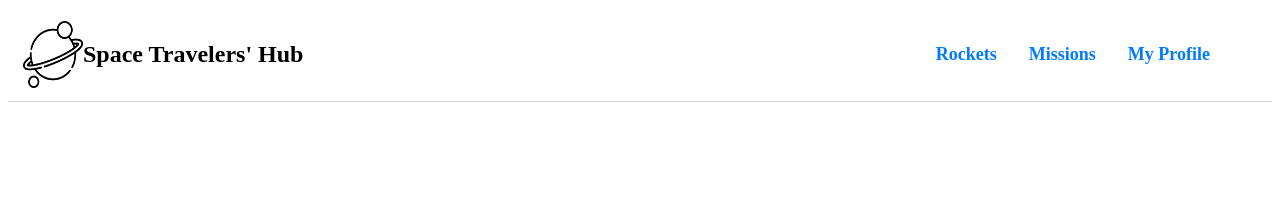
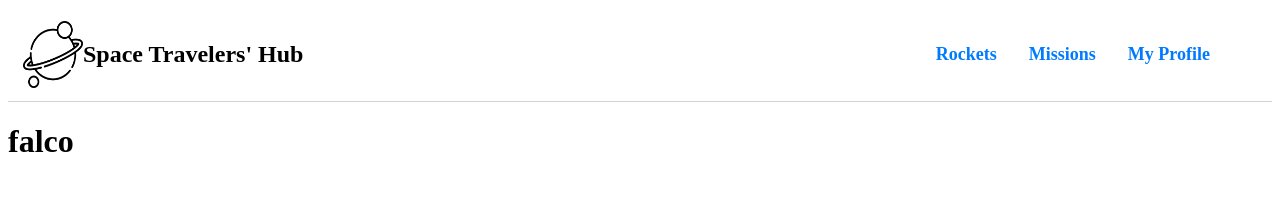
Before and after one commit to Fadahunsiseyi/spaceHub, a React (Create React App) app: page / in a window 1280 px wide. Shown: the top 210 px of the page. Built offline with nearby package versions, Linux system fonts and the light colour scheme.

Commit message:
Restructure header and layout

```diff
--- a/src/App.js
+++ b/src/App.js
@@ -1,22 +1,21 @@
 import ReactDOM from 'react-dom/client';
 import { BrowserRouter, Routes, Route } from 'react-router-dom';
-import Layout from './components/Layout';
-import Rocket from './components/Rocket';
-import Mission from './components/Mission';
-import Profile from './components/Profile';
-import NoPage from './components/NoPage';
+import {
+  Rocket, Mission, Profile, NoPage,
+} from './components';
+import Layout from './components/shared/Layout';
 
 export default function App() {
   return (
     <BrowserRouter>
-      <Routes>
-        <Route path="/" element={<Layout />}>
-          <Route index element={<Rocket />} />
-          <Route path="mission" element={<Mission />} />
-          <Route path="profile" element={<Profile />} />
+      <Layout>
+        <Routes>
+          <Route index exact path="/" element={<Rocket />} />
+          <Route path="/missions" element={<Mission />} />
+          <Route path="/myprofile" element={<Profile />} />
           <Route path="*" element={<NoPage />} />
-        </Route>
-      </Routes>
+        </Routes>
+      </Layout>
     </BrowserRouter>
   );
 }
--- a/src/components/NoPage.js
+++ b/src/components/NoPage.js
@@ -1,3 +1,3 @@
-const NoPage = () => <h1>404</h1>;
+const NoPage = () => <h1>40</h1>;
 
 export default NoPage;
--- a/src/components/index.js
+++ b/src/components/index.js
@@ -1,5 +1,4 @@
 // eslint-disable-next-line import/prefer-default-export
-export { default as Layout } from './Layout';
 export { default as Mission } from './Mission';
 export { default as Profile } from './Profile';
 export { default as Rocket } from './Rocket';
--- a/src/components/Layout.js
+++ b/src/components/shared/Header.jsx
@@ -1,6 +1,6 @@
 import React from 'react';
 import { NavLink } from 'react-router-dom';
-import '../styles/Navbar.css';
+import '../../styles/Navbar.css';
 
 const Navbar = () => {
   const urls = [
--- /dev/null
+++ b/src/components/shared/Layout.jsx
@@ -0,0 +1,27 @@
+import React from 'react';
+import { Helmet } from 'react-helmet';
+import PropTypes from 'prop-types';
+import Header from './Header';
+
+function Layout({ children }) {
+  return (
+    <div className="app-layout">
+      <Helmet>
+        <meta charSet="utf-8" />
+        <title>Space Hub</title>
+        <meta
+          name="description"
+          content="A web application for a companies that provide commercial and scientific space travel services"
+        />
+      </Helmet>
+      <Header />
+      <div className="content-container">{children}</div>
+    </div>
+  );
+}
+
+export default Layout;
+
+Layout.propTypes = {
+  children: PropTypes.element.isRequired,
+};
```
